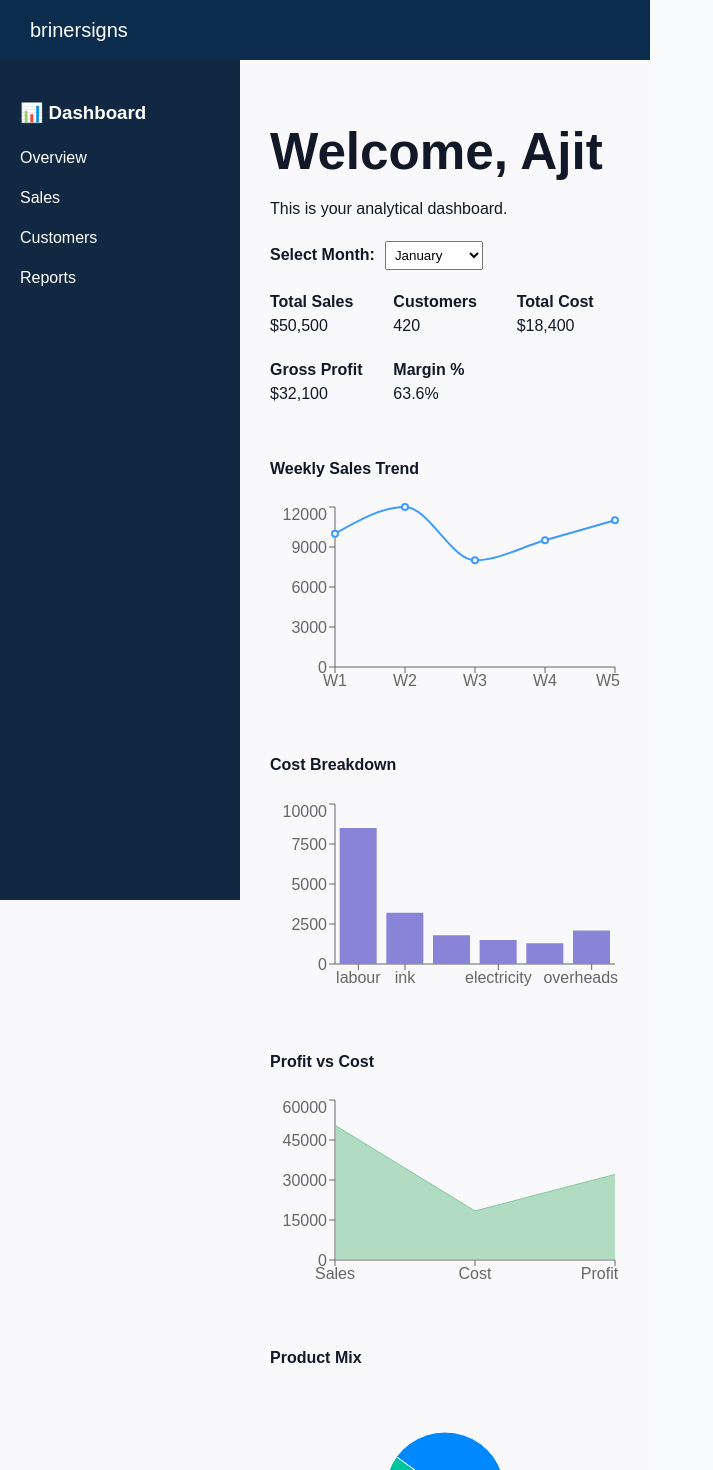
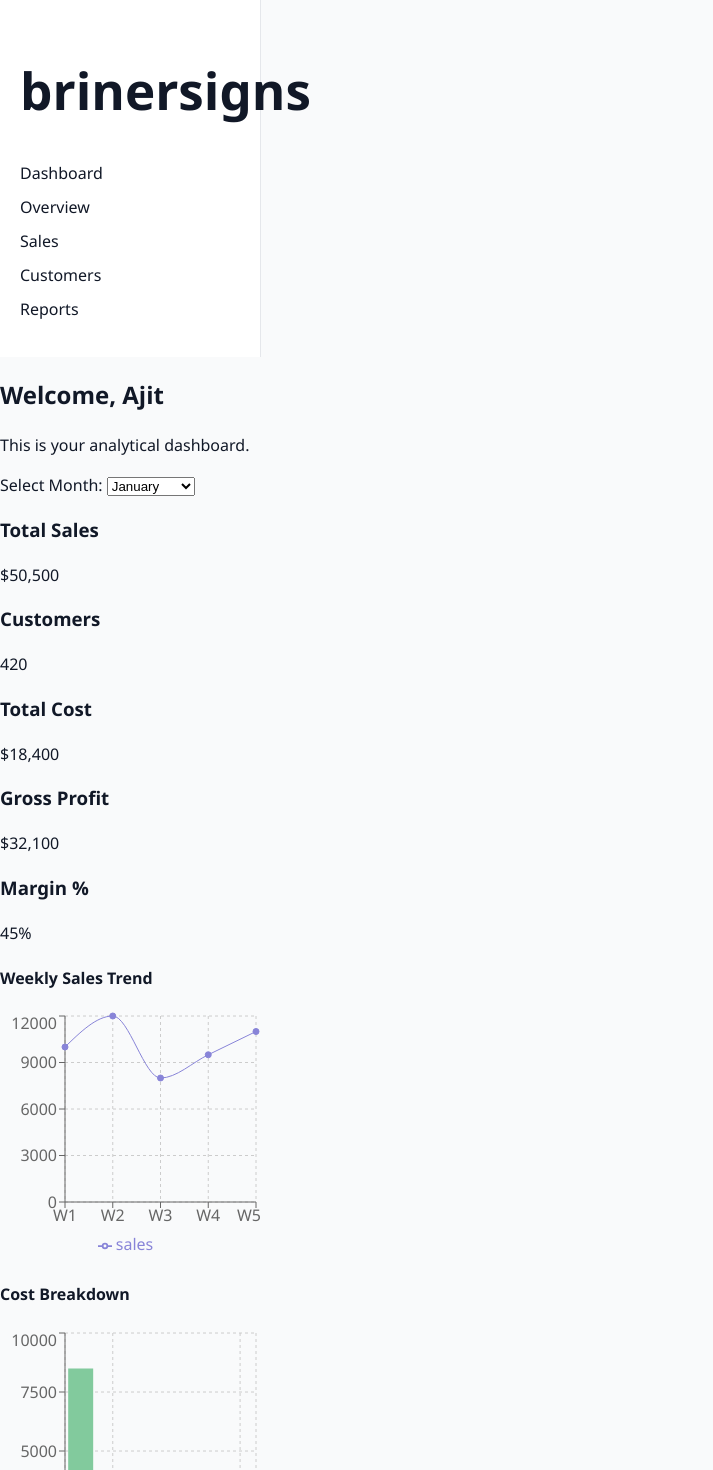
Before and after one commit to ajitkanabar/analytics-dashboard, a React (Vite) app: page / in a window 1280 px wide. Shown: the top 1470 px of the page, without its empty margins (0-713 px from the left). Built offline with nearby package versions, Linux system fonts and the light colour scheme.

Commit message:
Final design upgrade with chart cards and styling

```diff
--- a/src/App.jsx
+++ b/src/App.jsx
@@ -1,152 +1,123 @@
+
 import React, { useEffect, useState } from 'react';
 import './App.css';
+import data from '../public/data.json';
 import {
-  LineChart, Line,
-  BarChart, Bar,
-  AreaChart, Area,
-  PieChart, Pie, Cell,
-  Tooltip, ResponsiveContainer,
-  XAxis, YAxis, Legend
+  LineChart, Line, XAxis, YAxis, CartesianGrid, Tooltip, Legend, ResponsiveContainer, BarChart, Bar
 } from 'recharts';
 
-function App() {
-  const [data, setData] = useState(null);
+const App = () => {
   const [selectedMonth, setSelectedMonth] = useState('January');
+  const [monthlyData, setMonthlyData] = useState(null);
 
   useEffect(() => {
-    fetch('/data.json')
-      .then(res => res.json())
-      .then(json => setData(json.sales))
-      .catch(console.error);
-  }, []);
+    const monthData = data.sales.find(item => item.month === selectedMonth);
+    setMonthlyData(monthData);
+  }, [selectedMonth]);
 
-  const selected = data?.find(entry => entry.month === selectedMonth);
-  const totalCost = selected ? Object.values(selected.costs).reduce((a, b) => a + b, 0) : 0;
-  const grossProfit = selected ? selected.total - totalCost : 0;
-  const marginPct = selected ? (grossProfit / selected.total) * 100 : 0;
+  if (!monthlyData) return <div>Loading...</div>;
 
-  const pieData = selected?.products.map((value, i) => ({
-    name: `Product ${String.fromCharCode(65 + i)}`,
-    value
+  const {
+    total,
+    customers,
+    costs,
+    products,
+    weekly,
+    marginPercent
+  } = monthlyData;
+
+  const grossProfit = total - Object.values(costs).reduce((a, b) => a + b, 0);
+
+  const weeklySalesData = weekly.map((value, index) => ({
+    week: `W${index + 1}`,
+    sales: value
   }));
 
-  const barData = Object.entries(selected?.costs || {}).map(([type, amt]) => ({ type, amt }));
+  const costBreakdown = Object.entries(costs).map(([key, value]) => ({
+    type: key,
+    amount: value
+  }));
 
   return (
-    <div style={{ fontFamily: 'sans-serif', backgroundColor: '#f9f9fb', minHeight: '100vh' }}>
-      <header style={{ backgroundColor: '#0B2C4D', padding: '15px 30px', color: 'white', fontSize: '20px' }}>
-        brinersigns
-      </header>
-
-      <div style={{ display: 'flex' }}>
-        {/* Sidebar */}
-        <aside style={{
-          width: '200px', backgroundColor: '#102841', color: 'white',
-          padding: '20px', height: '100vh'
-        }}>
-          <h3>📊 Dashboard</h3>
+    <div className="dashboard">
+      <aside className="sidebar">
+        <h1 className="brand">brinersigns</h1>
         <nav>
-            <p>Overview</p>
-            <p>Sales</p>
-            <p>Customers</p>
-            <p>Reports</p>
+          <ul>
+            <li>Dashboard</li>
+            <li>Overview</li>
+            <li>Sales</li>
+            <li>Customers</li>
+            <li>Reports</li>
+          </ul>
         </nav>
       </aside>
 
-        {/* Main */}
-        <main style={{ flex: 1, padding: '30px' }}>
-          <h1 style={{ marginBottom: 5 }}>Welcome, Ajit</h1>
+      <main className="main-content">
+        <header>
+          <h2>Welcome, Ajit</h2>
           <p>This is your analytical dashboard.</p>
-
-          <div style={{ margin: '20px 0' }}>
-            <label><strong>Select Month:</strong></label>
-            <select
-              value={selectedMonth}
-              onChange={e => setSelectedMonth(e.target.value)}
-              style={{ marginLeft: '10px', padding: '5px' }}
-            >
-              {data?.map(d => (
-                <option key={d.month}>{d.month}</option>
+          <label>
+            Select Month:{' '}
+            <select value={selectedMonth} onChange={e => setSelectedMonth(e.target.value)}>
+              {data.sales.map((item, idx) => (
+                <option key={idx} value={item.month}>{item.month}</option>
               ))}
             </select>
+          </label>
+        </header>
+
+        <div className="cards-container">
+          <div className="card theme1">
+            <h3>Total Sales</h3>
+            <p>${total.toLocaleString()}</p>
+          </div>
+          <div className="card theme2">
+            <h3>Customers</h3>
+            <p>{customers}</p>
+          </div>
+          <div className="card theme3">
+            <h3>Total Cost</h3>
+            <p>${Object.values(costs).reduce((a, b) => a + b, 0).toLocaleString()}</p>
+          </div>
+          <div className="card theme4">
+            <h3>Gross Profit</h3>
+            <p>${grossProfit.toLocaleString()}</p>
+          </div>
+          <div className="card theme5">
+            <h3>Margin %</h3>
+            <p>{marginPercent}%</p>
+          </div>
         </div>
 
-          {/* Top Metric Cards */}
-          <div style={{
-            display: 'grid', gridTemplateColumns: 'repeat(3, 1fr)',
-            gap: '20px', marginBottom: '30px'
-          }}>
-            <div className="card"><strong>Total Sales</strong><div>${selected?.total?.toLocaleString()}</div></div>
-            <div className="card"><strong>Customers</strong><div>{selected?.customers}</div></div>
-            <div className="card"><strong>Total Cost</strong><div>${totalCost?.toLocaleString()}</div></div>
-            <div className="card"><strong>Gross Profit</strong><div>${grossProfit?.toLocaleString()}</div></div>
-            <div className="card"><strong>Margin %</strong><div>{marginPct.toFixed(1)}%</div></div>
-          </div>
-
-          {/* Charts */}
-          <div style={{ display: 'grid', gridTemplateColumns: 'repeat(auto-fit, minmax(350px, 1fr))', gap: '30px' }}>
-            {/* Line Chart: Weekly Sales */}
-            <div className="chart-card">
+        <div className="charts-section">
           <h4>Weekly Sales Trend</h4>
-              <ResponsiveContainer width="100%" height={200}>
-                <LineChart data={selected?.weekly.map((val, idx) => ({ week: `W${idx + 1}`, val }))}>
+          <ResponsiveContainer width="100%" height={250}>
+            <LineChart data={weeklySalesData}>
+              <CartesianGrid strokeDasharray="3 3" />
               <XAxis dataKey="week" />
               <YAxis />
               <Tooltip />
-                  <Line type="monotone" dataKey="val" stroke="#3E9BFF" strokeWidth={2} />
+              <Legend />
+              <Line type="monotone" dataKey="sales" stroke="#8884d8" fill="#8884d8" />
             </LineChart>
           </ResponsiveContainer>
-            </div>
 
-            {/* Bar Chart: Cost Breakdown */}
-            <div className="chart-card">
           <h4>Cost Breakdown</h4>
-              <ResponsiveContainer width="100%" height={200}>
-                <BarChart data={barData}>
+          <ResponsiveContainer width="100%" height={300}>
+            <BarChart data={costBreakdown}>
+              <CartesianGrid strokeDasharray="3 3" />
               <XAxis dataKey="type" />
               <YAxis />
               <Tooltip />
-                  <Bar dataKey="amt" fill="#8884d8" />
+              <Legend />
+              <Bar dataKey="amount" fill="#82ca9d" />
             </BarChart>
           </ResponsiveContainer>
         </div>
-
-            {/* Area Chart: Gross Profit Trend */}
-            <div className="chart-card">
-              <h4>Profit vs Cost</h4>
-              <ResponsiveContainer width="100%" height={200}>
-                <AreaChart data={[
-                  { name: 'Sales', value: selected?.total },
-                  { name: 'Cost', value: totalCost },
-                  { name: 'Profit', value: grossProfit }
-                ]}>
-                  <XAxis dataKey="name" />
-                  <YAxis />
-                  <Tooltip />
-                  <Area dataKey="value" stroke="#82ca9d" fill="#82ca9d" />
-                </AreaChart>
-              </ResponsiveContainer>
-            </div>
-
-            {/* Pie Chart: Product Mix */}
-            <div className="chart-card">
-              <h4>Product Mix</h4>
-              <ResponsiveContainer width="100%" height={200}>
-                <PieChart>
-                  <Pie data={pieData} dataKey="value" nameKey="name" cx="50%" cy="50%" outerRadius={60}>
-                    {pieData?.map((_, index) => (
-                      <Cell key={index} fill={['#0088FE', '#00C49F', '#FFBB28'][index % 3]} />
-                    ))}
-                  </Pie>
-                  <Tooltip />
-                </PieChart>
-              </ResponsiveContainer>
-            </div>
-          </div>
       </main>
     </div>
-    </div>
   );
-}
+};
 
 export default App;
```
Lines whose indentation alone changed are shown as unchanged.
